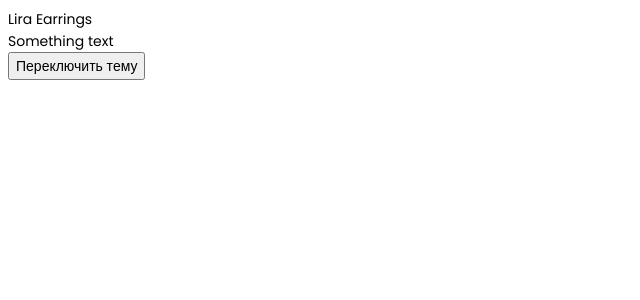
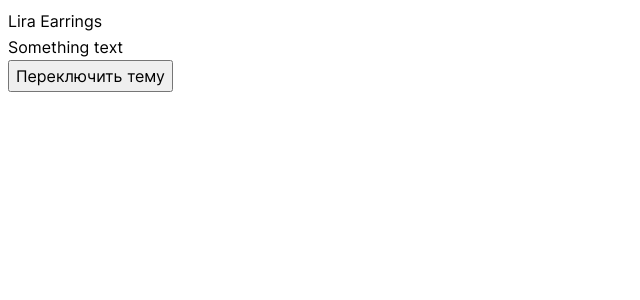
Before and after one commit to DStarky/winnie-the-pooh-pro, a React app: page / in a window 1280 px wide. Shown: the top 300 px of the page, without its empty margins (0-640 px from the left). Built offline with nearby package versions, Linux system fonts and the light colour scheme.

Commit message:
CSS variables updated

```diff
--- a/src/app/styles/variables/global.scss
+++ b/src/app/styles/variables/global.scss
@@ -1,38 +1,39 @@
 :root {
   // TYPOGRAPHY
-  --font-family-main: 'Poppins', Arial, system-ui, sans-serif;
+  --font-family-main: 'Inter', Arial, system-ui, sans-serif;
+  --font-family-heading: 'Poppins', Arial, system-ui, sans-serif;
 
-  --font-size-s: 12px;
-  --font-line-s: 20px;
+  --font-size-xs: 12px;
+  --font-line-xs: 20px;
+  --font-xs: var(--font-size-xs) / var(--font-line-xs) var(--font-family-main);
+
+  --font-size-s: 14px;
+  --font-line-s: 24px;
   --font-s: var(--font-size-s) / var(--font-line-s) var(--font-family-main);
 
-  --font-size-m: 14px;
-  --font-line-m: 22px;
+  --font-size-m: 16px;
+  --font-line-m: 26px;
   --font-m: var(--font-size-m) / var(--font-line-m) var(--font-family-main);
 
-  --font-size-l: 16px;
-  --font-line-l: normal;
-  --font-l: var(--font-size-l) / var(--font-line-l) var(--font-family-main);
+  --h1-size: 72px;
+  --h1-line: 76px;
+  --h1: var(--h1-size) / var(--h1-line) var(--font-family-heading);
 
-  --h1-size: 33px;
-  --h1-line: 43px;
-  --h1: var(--h1-size) / var(--h1-line) var(--font-family-main);
+  --h2-size: 40px;
+  --h2-line: 44px;
+  --h2: var(--h2-size) / var(--h2-line) var(--font-family-heading);
 
-  --h2-size: 26px;
-  --h2-line: 35px;
-  --h2: var(--h2-size) / var(--h2-line) var(--font-family-main);
+  --h3-size: 34px;
+  --h3-line: 38px;
+  --h3: var(--h3-size) / var(--h3-line) var(--font-family-heading);
 
-  --h3-size: 20px;
-  --h3-line: 26px;
-  --h3: var(--h3-size) / var(--h3-line) var(--font-family-main);
+  --h4-size: 28px;
+  --h4-line: 34px;
+  --h4: var(--h4-size) / var(--h4-line) var(--font-family-heading);
 
-  --h4-size: 20px;
-  --h4-line: 26px;
-  --h4: var(--h4-size) / var(--h4-line) var(--font-family-main);
-
-  --h5-size: 16px;
-  --h5-line: 27px;
-  --h5: var(--h5-size) / var(--h5-line) var(--font-family-main);
+  --h5-size: 20px;
+  --h5-line: 28px;
+  --h5: var(--h5-size) / var(--h5-line) var(--font-family-heading);
 
 
   // COLORS
```
